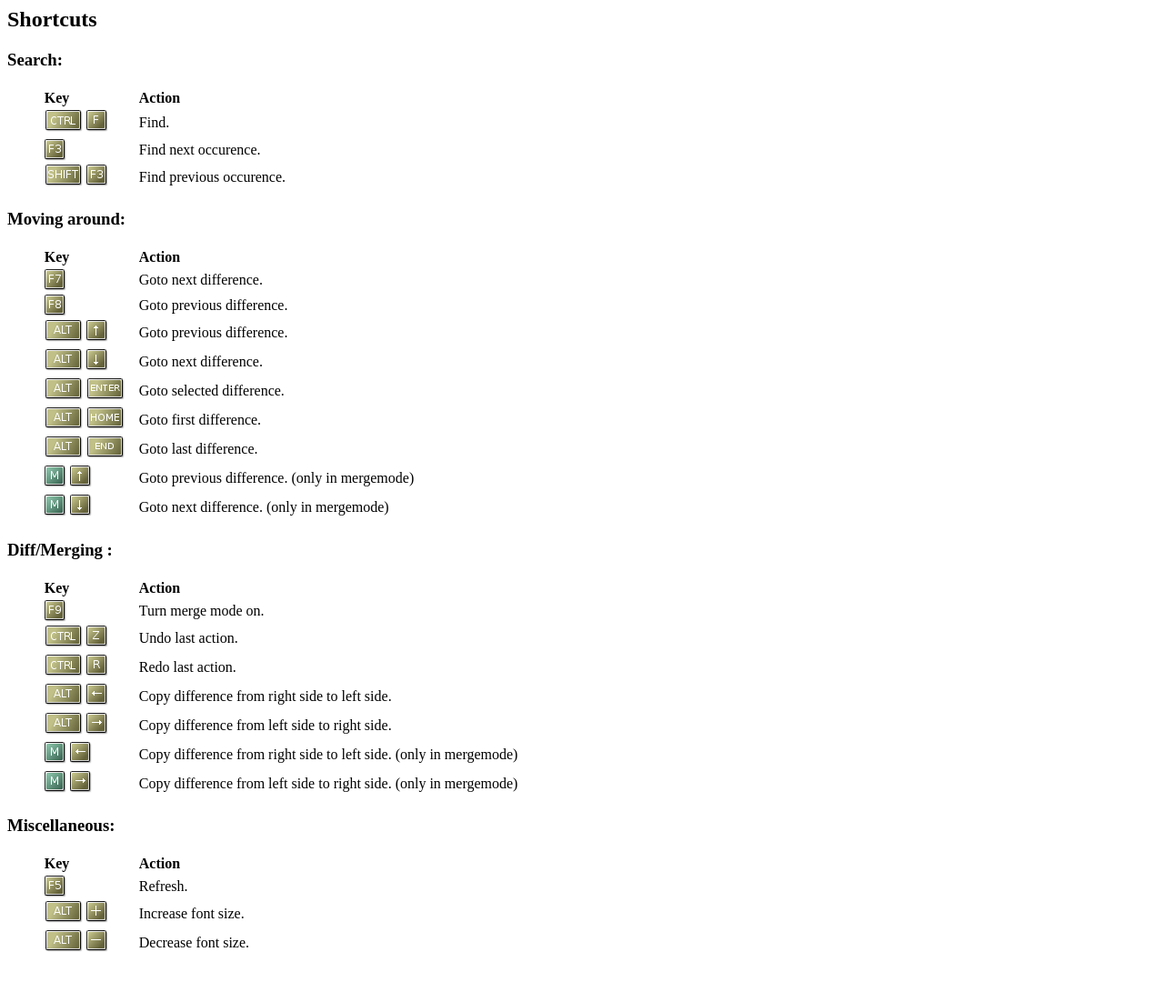
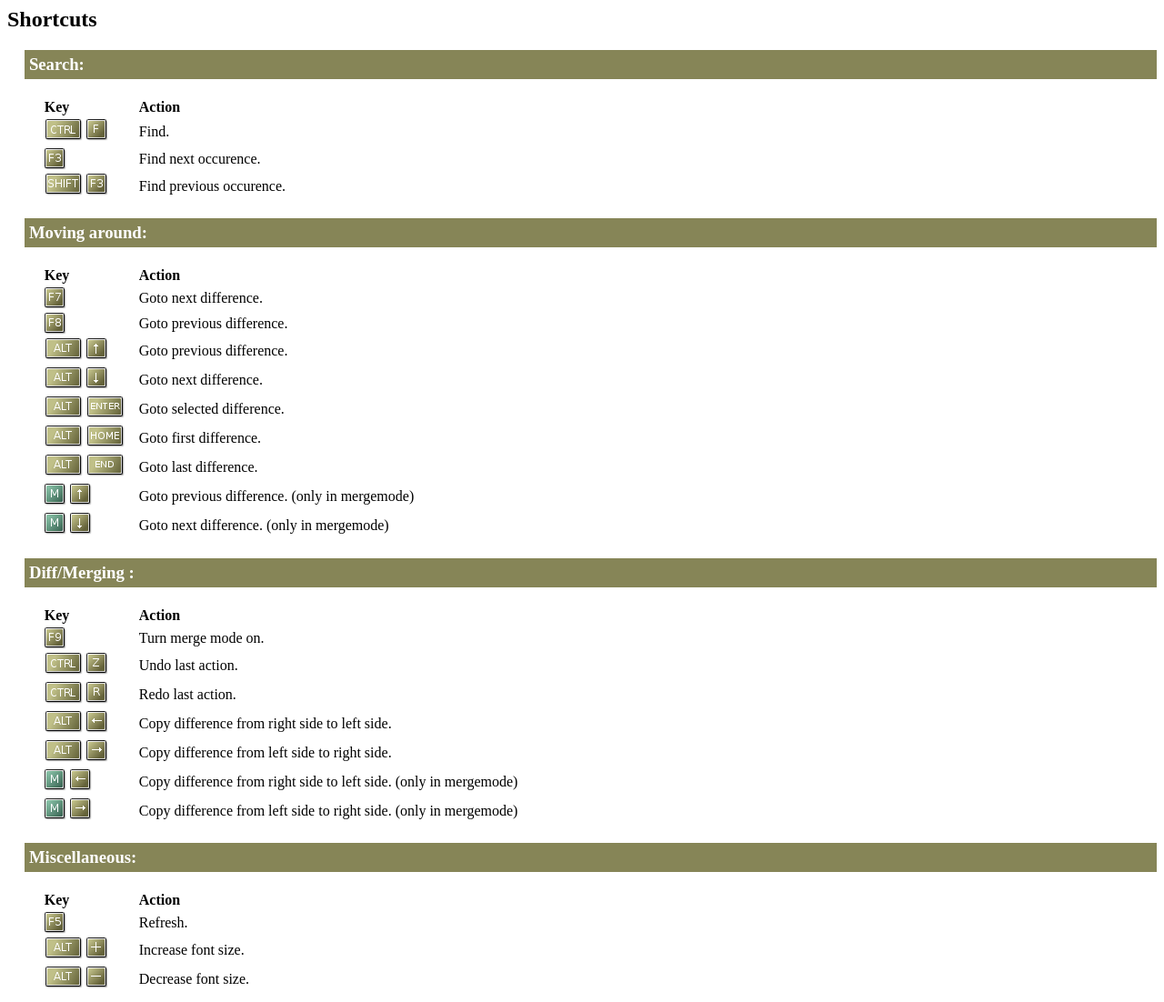
Before and after one commit to albfan/jmeld, a plain HTML site: page doc/help/jmeld/htm/Shortcuts.htm in a window 1280 px wide. Shown: the whole page at 91% size. Before the commit the page ends 1062 px from the top, so only its background shows below. Drawn offline with Linux system fonts and the light colour scheme.

Commit message:
css of shortcuts headers

```diff
--- a/doc/help/jmeld/htm/Shortcuts.htm
+++ b/doc/help/jmeld/htm/Shortcuts.htm
@@ -13,6 +13,7 @@
   <!--
     .jmeldkey      { color: #155d89; }
     .jmeldkeytable { margin-left: 1cm; width: 90%; }
+    .jmeldheader   { margin-left: 0.5cm; background: #868557; color: white; padding: 5px; }
   -->
   </style>
 </head>
@@ -20,7 +21,7 @@
 <body bgcolor="white">
   <h2>Shortcuts</h2>
 
-  <h3>Search:</h3>
+  <h3 class="jmeldheader">Search:</h3>
   <table class="jmeldkeytable">
     <tr>
       <th width="100px" align="left">Key</th>
@@ -46,7 +47,7 @@
     </tr>
   </table>
 
-  <h3>Moving around:</h3>
+  <h3 class="jmeldheader">Moving around:</h3>
   <table class="jmeldkeytable">
     <tr>
       <th width="100px" align="left">Key</th>
@@ -105,7 +106,7 @@
     </tr>
   </table>
 
-  <h3>Diff/Merging :</h3>
+  <h3 class="jmeldheader">Diff/Merging :</h3>
   <table class="jmeldkeytable">
     <tr>
       <th width="100px" align="left">Key</th>
@@ -154,7 +155,7 @@
     </tr>
   </table>
 
-  <h3>Miscellaneous:</h3>
+  <h3 class="jmeldheader">Miscellaneous:</h3>
   <table class="jmeldkeytable">
     <tr>
       <th width="100px" align="left">Key</th>
```
